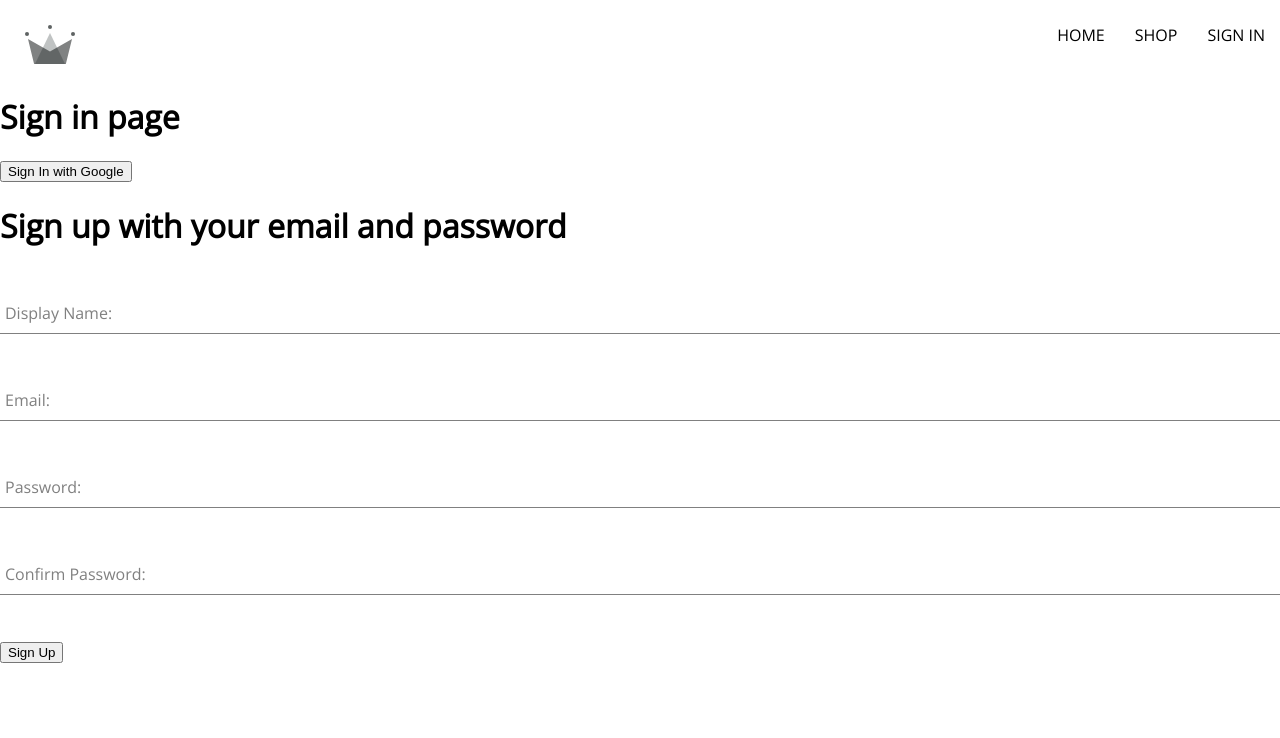
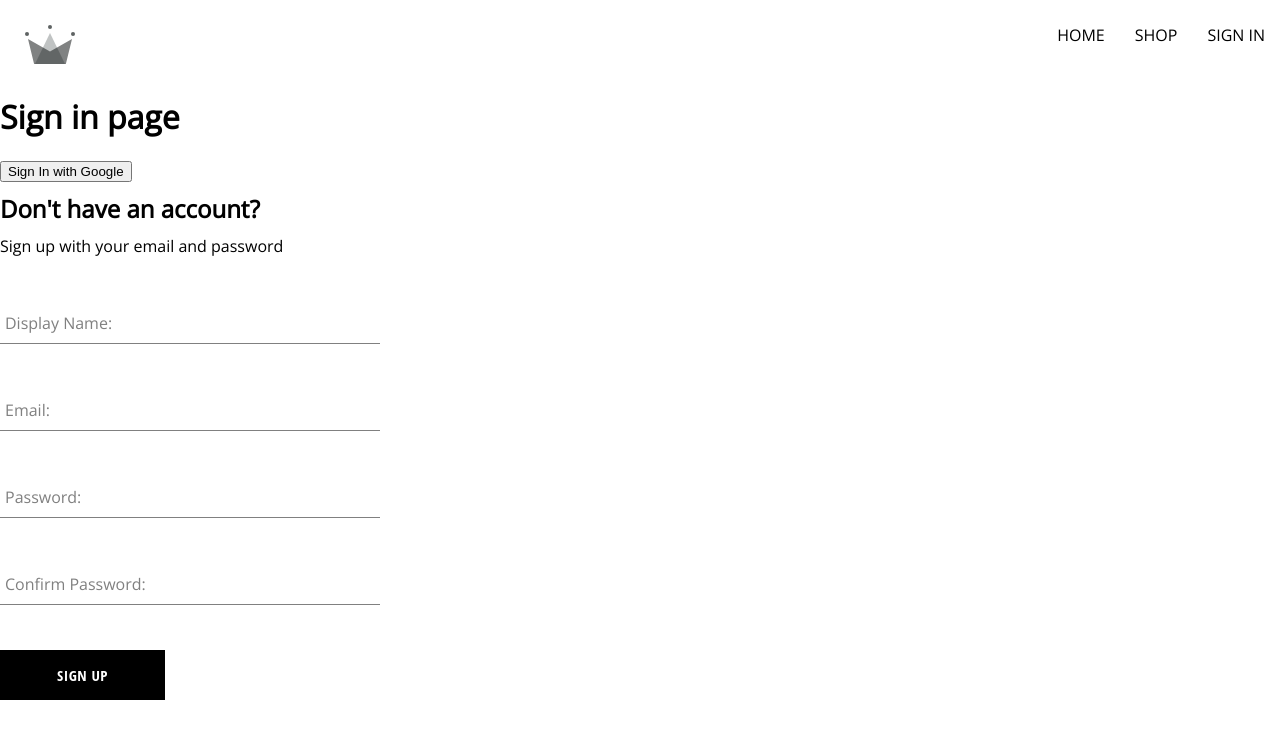
Before and after one commit to jasonsbarr/crwn-ecommerce, a React (Create React App) app: page /signin in a window 1280 px wide. Shown: the top 738 px of the page. Built offline with nearby package versions, Linux system fonts and the light colour scheme.

Commit message:
Create button component

```diff
--- /dev/null
+++ b/src/components/button/button.component.js
@@ -0,0 +1,19 @@
+import "./button.styles.scss";
+
+const BUTTON_TYPE_CLASSES = {
+  google: "google-sign-in",
+  inverted: "inverted",
+};
+
+const Button = ({ children, buttonType, ...props }) => {
+  return (
+    <button
+      className={`button-container ${BUTTON_TYPE_CLASSES[buttonType]}`}
+      {...props}
+    >
+      {children}
+    </button>
+  );
+};
+
+export default Button;
--- /dev/null
+++ b/src/components/button/button.styles.scss
@@ -0,0 +1,46 @@
+.button-container {
+    min-width: 165px;
+    width: auto;
+    height: 50px;
+    letter-spacing: 0.5px;
+    line-height: 50px;
+    padding: 0 35px 0 35px;
+    font-size: 15px;
+    background-color: black;
+    color: white;
+    text-transform: uppercase;
+    font-family: 'Open Sans Condensed';
+    font-weight: bolder;
+    border: none;
+    cursor: pointer;
+    display: flex;
+    justify-content: center;
+
+    &:hover {
+        background-color: white;
+        color: black;
+        border: 1px solid black;
+    }
+
+    &.google-sign-in {
+        background-color: #4285f4;
+        color: white;
+
+        &:hover {
+            background-color: #357ae8;
+            border: none;
+        }
+    }
+
+    &.inverted {
+        background-color: white;
+        color: black;
+        border: 1px solid black;
+
+        &:hover {
+            background-color: black;
+            color: white;
+            border: none;
+        }
+    }
+}
--- a/src/components/sign-up/sign-up-form.components.js
+++ b/src/components/sign-up/sign-up-form.components.js
@@ -4,6 +4,8 @@
   createUserDocumentFromAuth,
 } from "../../utils/firebase.utils";
 import FormInput from "../form-input/form-input.component";
+import Button from "../button/button.component";
+import "./sign-up-form.styles.scss";
 
 const defaultFormFields = {
   displayName: "",
@@ -51,8 +53,9 @@
   };
 
   return (
-    <div>
-      <h1>Sign up with your email and password</h1>
+    <div className="sign-up-container">
+      <h2>Don't have an account?</h2>
+      <span>Sign up with your email and password</span>
       <form onSubmit={handleSubmit}>
         <FormInput
           label={"Display Name:"}
@@ -87,7 +90,7 @@
           onChange={handleChange}
         />
 
-        <button type="submit">Sign Up</button>
+        <Button type="submit">Sign Up</Button>
       </form>
     </div>
   );
--- /dev/null
+++ b/src/components/sign-up/sign-up-form.styles.scss
@@ -0,0 +1,9 @@
+.sign-up-container {
+    display: flex;
+    flex-direction: column;
+    width: 380px;
+}
+
+h2 {
+    margin: 10px 0;
+}
```
